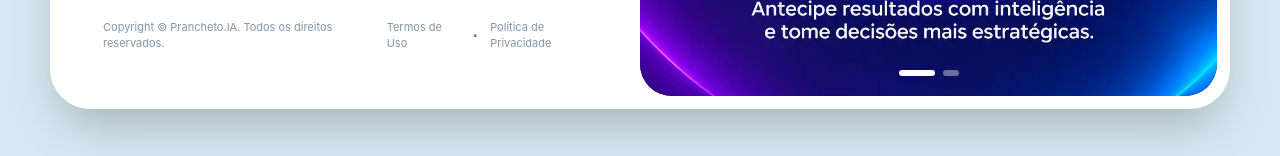
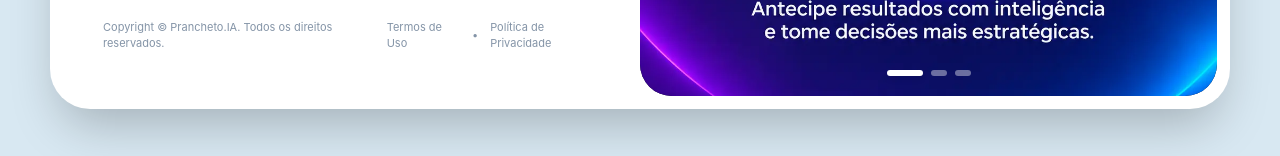
Before and after one commit to Prancheto-IA/prancheto-ia, a React (Vite) app in the folder frontend/: page /login in a window 1280 px wide. Shown: the part 641-797 px from the top of the page. Built offline with nearby package versions, Linux system fonts and the light colour scheme; no server answers.

Commit message:
feat(login): adiciona terceiro slide com visao 360 de metas

```diff
--- a/frontend/src/pages/Login/Login.jsx
+++ b/frontend/src/pages/Login/Login.jsx
@@ -12,6 +12,7 @@ import logoClaro from '@/assets/logo/Logo-LH.svg';
 import logoEscuro from '@/assets/logo/Logo-LHW.svg';
 import slide1Img from '@/assets/login/Login-Slide1.webp';
 import slide2Img from '@/assets/login/Login-Slide2.webp';
+import slide3Img from '@/assets/login/Login-Slide3.webp';
 import { HugeiconsIcon } from '@hugeicons/react';
 import {
   Mail01Icon,
@@ -33,6 +34,11 @@ const SLIDES_LOGIN = [
     id: 2,
     imagem: slide2Img,
     alt: 'Atendimento Automatizado - Responda seus clientes 24/7 com inteligência, agilidade e mais eficiência.',
+  },
+  {
+    id: 3,
+    imagem: slide3Img,
+    alt: 'Visão 360° de Metas - Acompanhe metas, resultados e desempenho da sua equipe em uma visão completa e estratégica.',
   },
 ];
 
```
Also changed, not shown: frontend/src/assets/login/Login-Slide3.webp (added), 1 other file (tests, documents, lock files or other folders).
